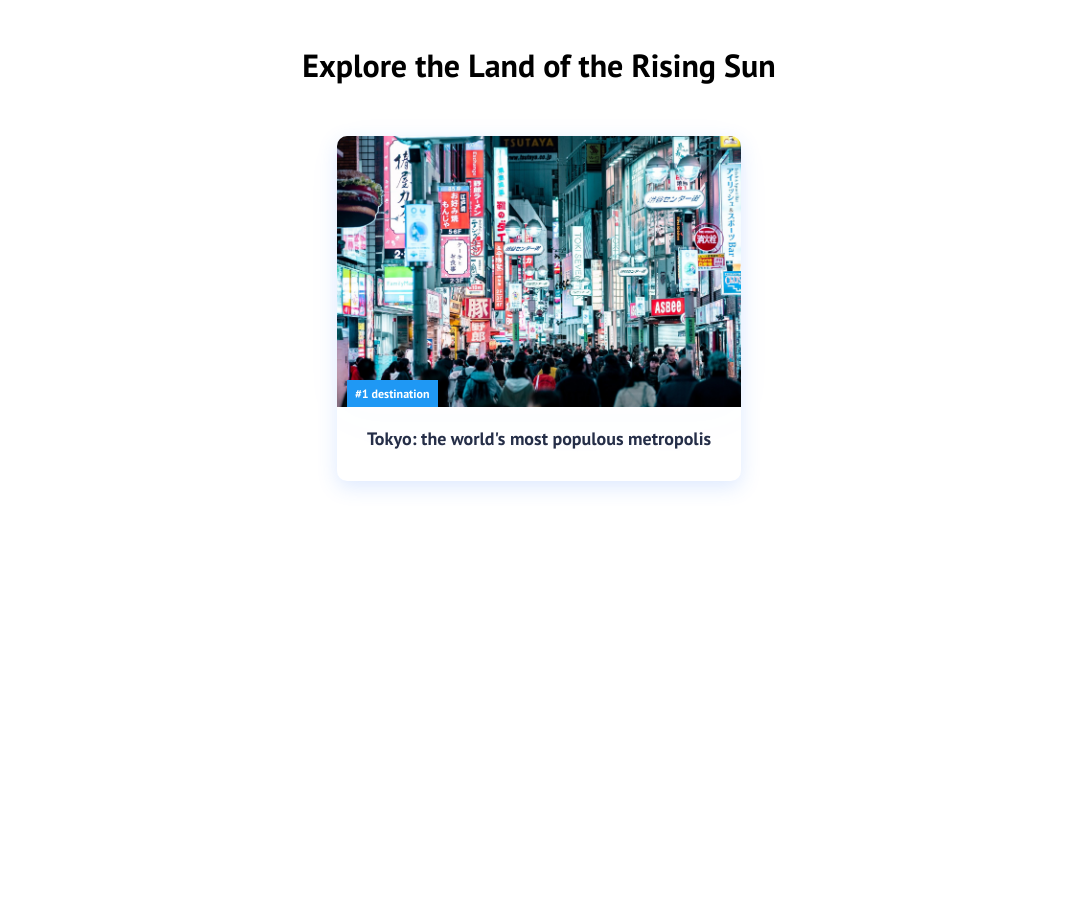
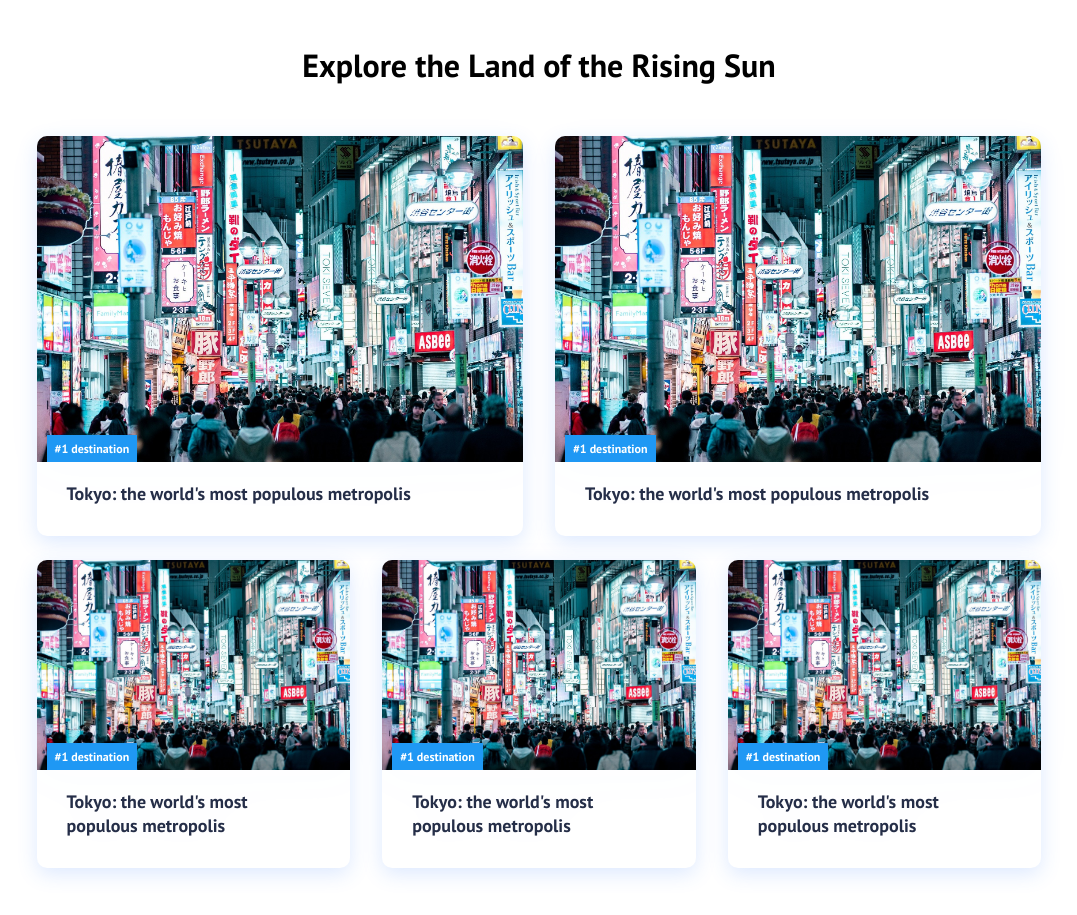
Before and after one commit to juan-serrano-soria/ryokou, a React (Create React App) app: page / in a window 1280 px wide. Shown: the part 900-1815 px from the top of the page, without its empty margins (101-1178 px from the left). Before the commit the page ends 1514 px from the top, so only its background shows below. Built offline with nearby package versions, Linux system fonts and the light colour scheme.

Commit message:
refactor button links + new pages

```diff
--- a/src/App.css
+++ b/src/App.css
@@ -18,6 +18,8 @@
 
 .services {
   /*background-image: url('/images/img-2.jpg');*/
+  /* color instead of image */
+  background-color: rgb(235, 42, 67);
   background-position: center;
   background-size: cover;
   background-repeat: no-repeat;
@@ -27,6 +29,8 @@
 
 .products {
   /*background-image: url('/images/img-1.jpg');*/
+  /* color instead of image */
+  background-color: rgb(235, 42, 67);
   background-position: center;
   background-size: fill;
   background-repeat: no-repeat;
@@ -36,6 +40,8 @@
 
 .sign-up {
   /*background-image: url('/images/img-8.jpg');*/
+  /* color instead of image */
+  background-color: rgb(235, 42, 67);
   background-position: center;
   background-size: cover;
   background-repeat: no-repeat;
--- a/src/App.js
+++ b/src/App.js
@@ -4,6 +4,9 @@ import { BrowserRouter as Router, Routes, Route } from 'react-router-dom';
 import Home from './components/pages/Home';
 
 import './App.css';
+import Services from './components/pages/Services';
+import Products from './components/pages/Products';
+import SignUp from './components/pages/SignUp';
 
 // used Routes instead of Switch, maybe not the exact same functionality
 
@@ -14,6 +17,9 @@ function App() {
         <Navbar />
         <Routes>
           <Route path='/' exact element={<Home />} />
+          <Route path='/services' exact element={<Services />} />
+          <Route path='/products' exact element={<Products />} />
+          <Route path='/sign-up' exact element={<SignUp />} />
         </Routes>
     </Router>
     </>
--- a/src/components/Button.js
+++ b/src/components/Button.js
@@ -7,13 +7,13 @@ const STYLES = ['btn--primary', 'btn--outline'];
 
 const SIZES = ['btn--medium', 'btn--large'];
 
-export const Button = ({children, type, onClick, buttonStyle, buttonSize}) => {
+export const Button = ({children, type, onClick, buttonStyle, buttonSize, link}) => {
   const checkButtonStyle = STYLES.includes(buttonStyle) ? buttonStyle : STYLES[0];
 
   const checkButtonSize = SIZES.includes(buttonSize) ? buttonSize : SIZES[0];
 
   return (
-    <Link to='sign-up' className='btn-mobile'>
+    <Link to={link} className='btn-mobile'>
       <button
         className={`btn ${checkButtonStyle} ${checkButtonSize}`}
         onClick={onClick}
--- a/src/components/Cards.js
+++ b/src/components/Cards.js
@@ -16,6 +16,32 @@ function Cards() {
               label='#1 destination'
               path='/Services'
             />
+            <Carditem
+              src='/images/tokyo.jpg'
+              text="Tokyo: the world's most populous metropolis"
+              label='#1 destination'
+              path='/Services'
+            />
+          </ul>
+          <ul className='cards__items'>
+            <Carditem
+              src='/images/tokyo.jpg'
+              text="Tokyo: the world's most populous metropolis"
+              label='#1 destination'
+              path='/Services'
+            />
+            <Carditem
+              src='/images/tokyo.jpg'
+              text="Tokyo: the world's most populous metropolis"
+              label='#1 destination'
+              path='/Services'
+            />
+            <Carditem
+              src='/images/tokyo.jpg'
+              text="Tokyo: the world's most populous metropolis"
+              label='#1 destination'
+              path='/Services'
+            />
           </ul>
         </div>
       </div>
--- a/src/components/HeroSection.js
+++ b/src/components/HeroSection.js
@@ -11,10 +11,10 @@ function HeroSection() {
       <h1>Discover Japan</h1>
       <p>Your adventure awaits</p>
       <div className='hero-btns'>
-        <Button className='btns' buttonStyle='btn--outline' buttonSize='btn--large'>
+        <Button className='btns' buttonStyle='btn--outline' buttonSize='btn--large' link='services'>
           GET STARTED
         </Button>
-        <Button className='btns' buttonStyle='btn--primary' buttonSize='btn--large'>
+        <Button className='btns' buttonStyle='btn--primary' buttonSize='btn--large' link='services'>
           WATCH TRAILER <i className='far fa-play-circle' />
         </Button>
       </div>
--- a/src/components/Navbar.js
+++ b/src/components/Navbar.js
@@ -59,7 +59,7 @@ function Navbar() {
               </Link>
             </li>
           </ul>
-          {button && <Button buttonStyle='btn--outline'>SIGN UP</Button>}
+          {button && <Button buttonStyle='btn--outline' link='sign-up'>SIGN UP</Button>}
         </div>
       </nav>
     </>
--- /dev/null
+++ b/src/components/pages/Products.js
@@ -0,0 +1,12 @@
+import React from 'react'
+import '../../App.css'
+
+function Products() {
+  return (
+    <h1 className='products'>
+      Products
+    </h1>
+  )
+}
+
+export default Products
--- /dev/null
+++ b/src/components/pages/Services.js
@@ -0,0 +1,12 @@
+import React from 'react'
+import '../../App.css'
+
+function Services() {
+  return (
+    <h1 className='services'>
+      Services
+    </h1>
+  )
+}
+
+export default Services
--- /dev/null
+++ b/src/components/pages/SignUp.js
@@ -0,0 +1,12 @@
+import React from 'react'
+import '../../App.css'
+
+function SignUp() {
+  return (
+    <h1 className='sign-up'>
+      SignUp
+    </h1>
+  )
+}
+
+export default SignUp
```
Also changed, not shown: src/components/Footer.css (added), src/components/Footer.js (added).
